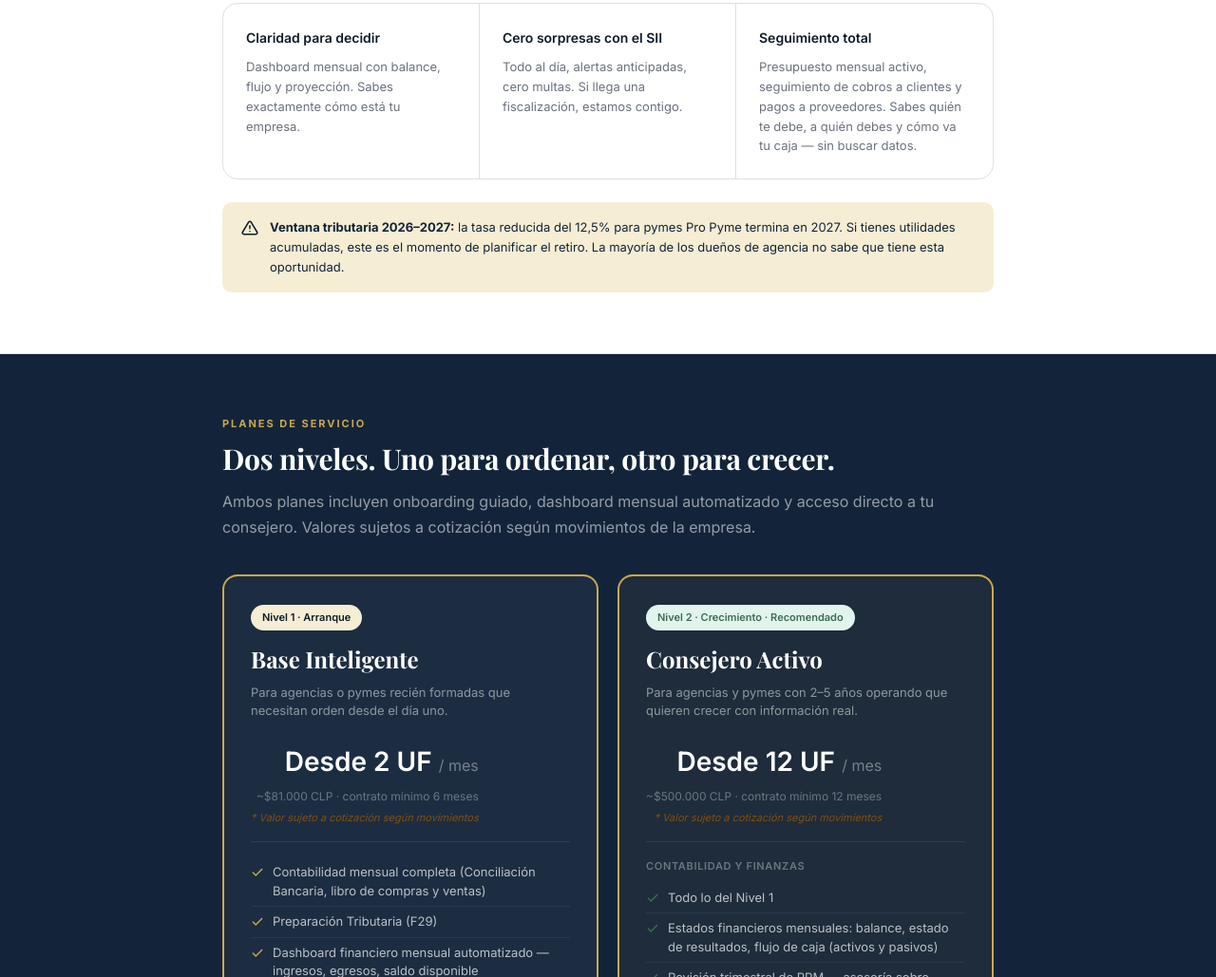
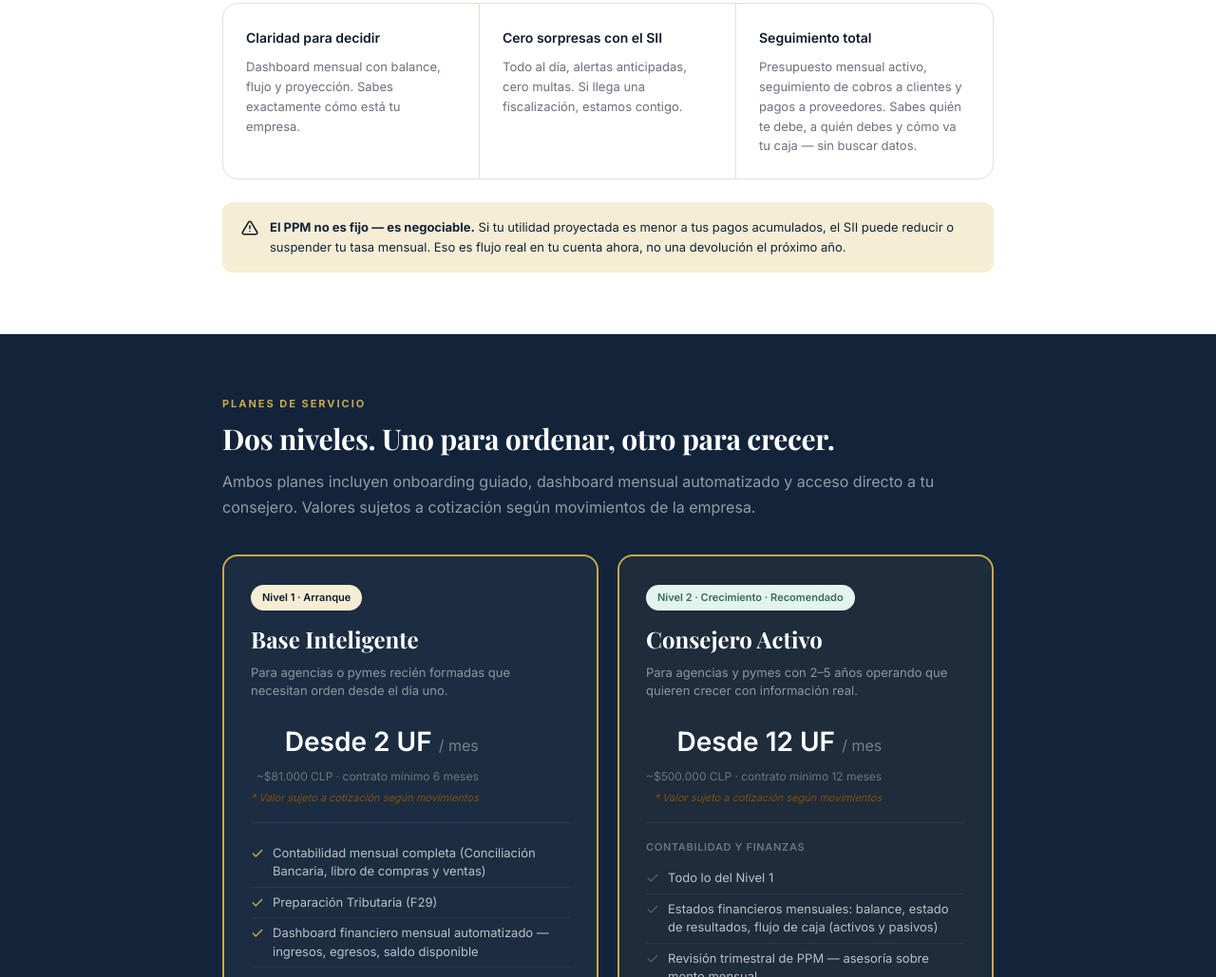
Before and after one commit to Alvarorinno/mrtom-web, a website: page public/index.html in a window 1280 px wide. Shown: the part 1170-2199 px from the top of the page at 95% size. Drawn offline with nearby package versions, Linux system fonts and the light colour scheme.

Commit message:
fix: actualizar texto urgency box — PPM negociable

```diff
--- a/public/index.html
+++ b/public/index.html
@@ -397,7 +397,7 @@ footer { padding: 40px 0; background: var(--navy); text-align: center; font-size
     </div>
     <div class="urgency-box">
       <svg viewBox="0 0 24 24"><path d="M10.29 3.86L1.82 18a2 2 0 0 0 1.71 3h16.94a2 2 0 0 0 1.71-3L13.71 3.86a2 2 0 0 0-3.42 0z"/><line x1="12" y1="9" x2="12" y2="13"/><line x1="12" y1="17" x2="12.01" y2="17"/></svg>
-      <p><strong>Ventana tributaria 2026–2027:</strong> la tasa reducida del 12,5% para pymes Pro Pyme termina en 2027. Si tienes utilidades acumuladas, este es el momento de planificar el retiro. La mayoría de los dueños de agencia no sabe que tiene esta oportunidad.</p>
+      <p><strong>El PPM no es fijo — es negociable.</strong> Si tu utilidad proyectada es menor a tus pagos acumulados, el SII puede reducir o suspender tu tasa mensual. Eso es flujo real en tu cuenta ahora, no una devolución el próximo año.</p>
     </div>
   </div>
 </section>
```
Also changed, not shown: 1 other file.
